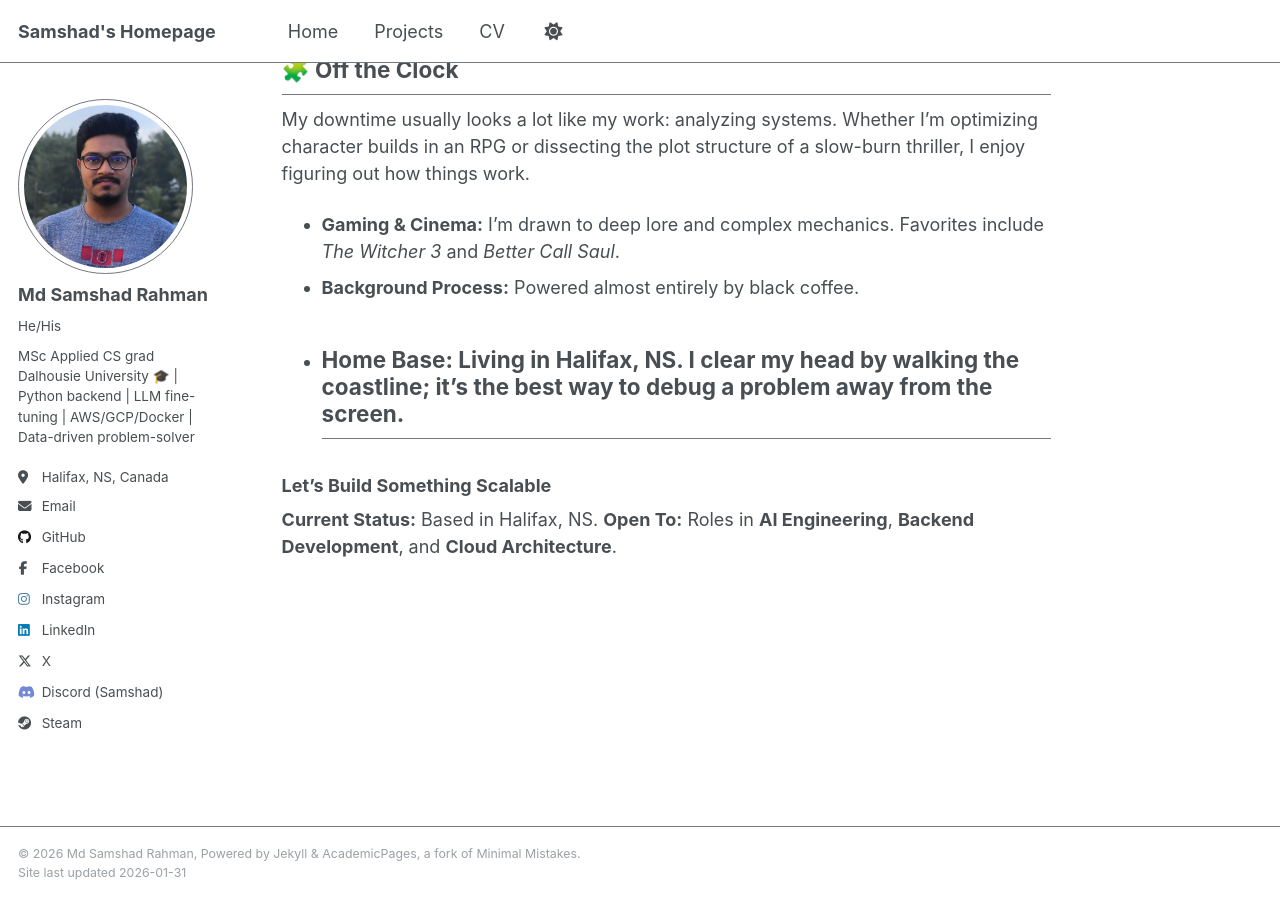
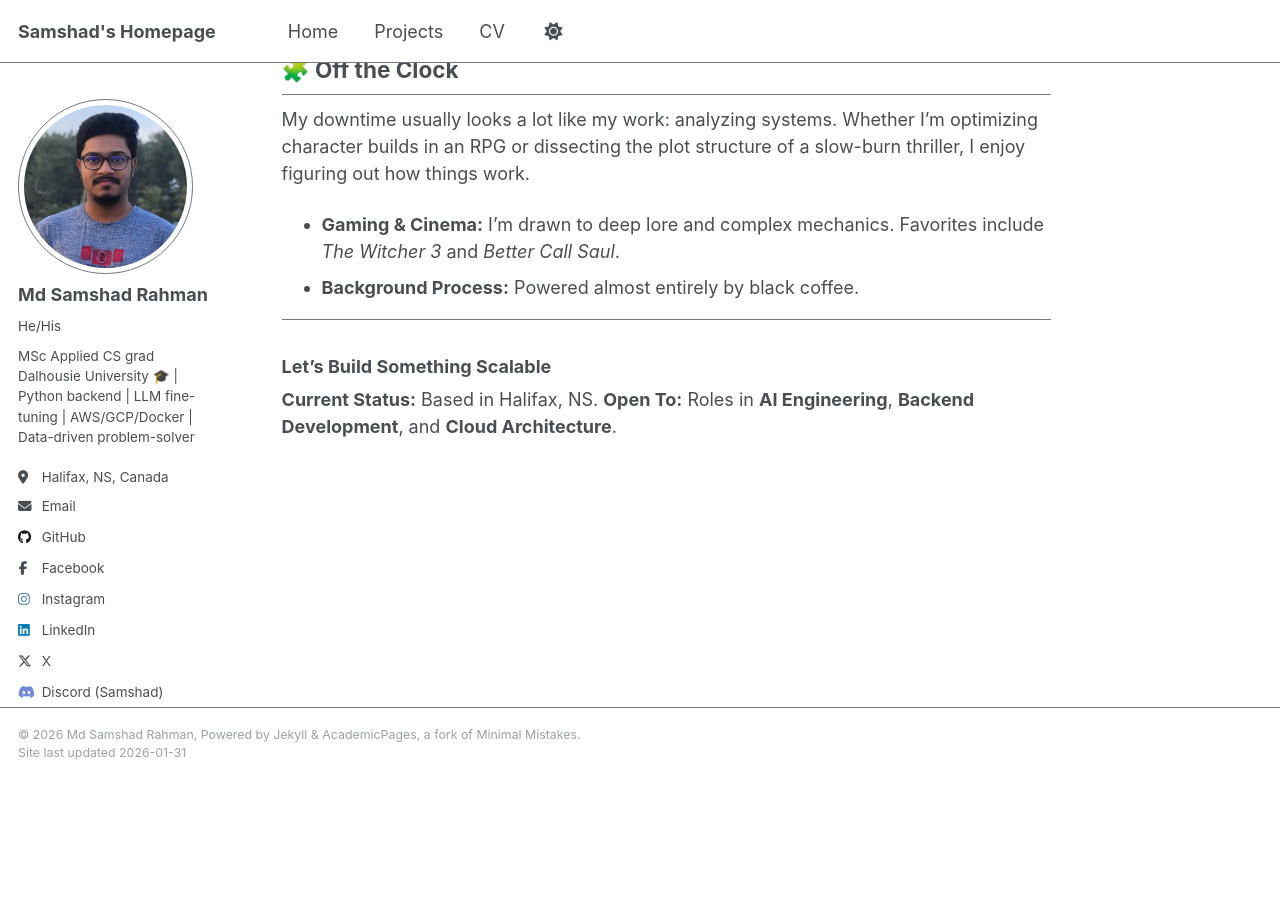
Before and after one commit to samshad/samshad, a Jekyll site: the page built from _pages/about.md, in a window 1280 px wide and 900 px high, scrolled down 1731 px. Built offline with Jekyll 4.4.1, drawn with Linux system fonts in a browser that asks for light colours; after the commit the page ends 2512 px from its top, so only the background shows below that.

```diff
--- a/_pages/about.md
+++ b/_pages/about.md
@@ -61,7 +61,7 @@ My downtime usually looks a lot like my work: analyzing systems. Whether I'm opt
 
 * **Gaming & Cinema:** I’m drawn to deep lore and complex mechanics. Favorites include *The Witcher 3* and *Better Call Saul*.
 * **Background Process:** Powered almost entirely by black coffee.
-* **Home Base:** Living in Halifax, NS. I clear my head by walking the coastline; it's the best way to debug a problem away from the screen.
+
 ---
 
 ### Let's Build Something Scalable
```
